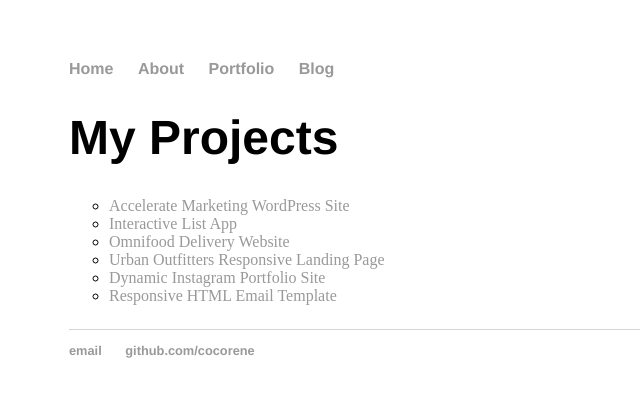
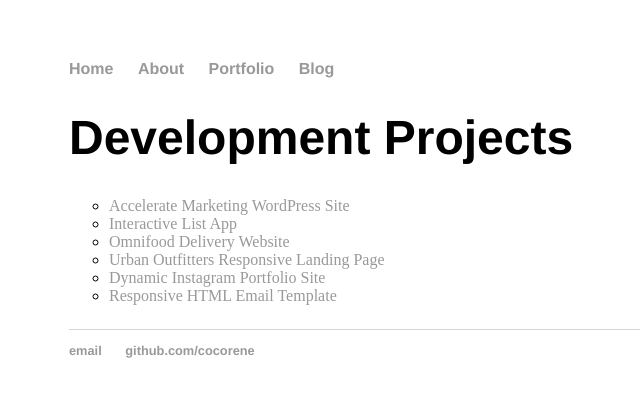
Before and after one commit to cocorene/cocorene.github.io, a Jekyll site: the page built from portfolio/index.html, in a window 1280 px wide. Shown: the top 397 px of the page, without its empty margins (123-763 px from the left). Built offline with Jekyll 4.4.1, drawn with Linux system fonts in a browser that asks for light colours.

Commit message:
Update index.html
copy change

```diff
--- a/portfolio/index.html
+++ b/portfolio/index.html
@@ -5,7 +5,7 @@ description: Information about the personal website for Chanelle White, Web Desi
 ---
 
   <div class="portfolio">
-    <h1>My Projects</h1>
+    <h1>Development Projects</h1>
     <p>
       <ul style="list-style-type:circle">
         <li><a href="http://accelerate.chanellewhite.com" target="_blank">Accelerate Marketing WordPress Site</a></li>
```
